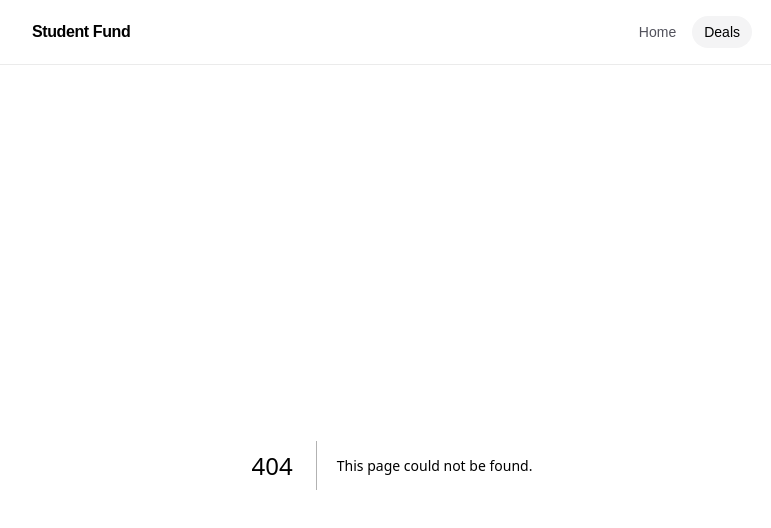
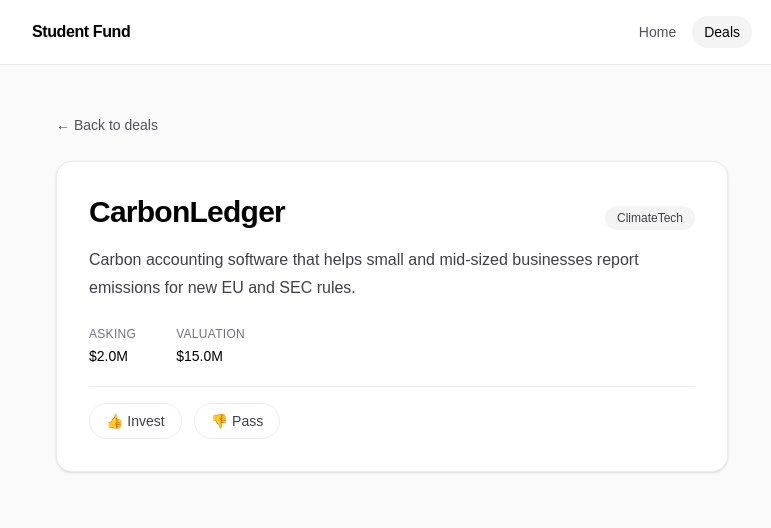
Before and after one commit to Raina-bafna/student-fund, a Next.js app: page /deals/carbonledger in a window 1280 px wide. Before the commit this address had no page. Shown: the top 528 px of the page, without its empty margins (248-1019 px from the left). Built offline with nearby package versions, Linux system fonts and the light colour scheme.

Commit message:
feat: add deal detail page at /deals/[id] (#5)

```diff
--- /dev/null
+++ b/app/deals/[id]/page.tsx
@@ -0,0 +1,73 @@
+import Link from "next/link";
+import { notFound } from "next/navigation";
+import { deals, formatMoney } from "@/lib/deals";
+import VoteButtons from "../vote-buttons";
+
+/**
+ * Detail page for one startup pitch.
+ *
+ * The folder name `[id]` is a Next.js dynamic route — visiting
+ * `/deals/freshgrocer` runs this page with `id === "freshgrocer"`.
+ *
+ * In this version of Next.js, `params` is a Promise we have to await.
+ */
+export default async function DealDetailPage({
+  params,
+}: {
+  params: Promise<{ id: string }>;
+}) {
+  const { id } = await params;
+  const deal = deals.find((d) => d.id === id);
+
+  // If the URL doesn't match any known deal, show the 404 page.
+  if (!deal) notFound();
+
+  return (
+    <main className="min-h-screen bg-zinc-50 px-6 py-12 dark:bg-black">
+      <div className="mx-auto max-w-2xl">
+        <Link
+          href="/deals"
+          className="text-sm text-zinc-600 hover:text-black dark:text-zinc-400 dark:hover:text-zinc-50"
+        >
+          ← Back to deals
+        </Link>
+
+        <div className="mt-6 rounded-2xl border border-black/[.08] bg-white p-8 shadow-sm dark:border-white/[.145] dark:bg-zinc-950">
+          <div className="flex items-baseline justify-between gap-4">
+            <h1 className="text-3xl font-semibold tracking-tight text-black dark:text-zinc-50">
+              {deal.name}
+            </h1>
+            <span className="rounded-full bg-zinc-100 px-3 py-1 text-xs font-medium text-zinc-700 dark:bg-zinc-800 dark:text-zinc-300">
+              {deal.sector}
+            </span>
+          </div>
+
+          <p className="mt-4 text-base leading-7 text-zinc-700 dark:text-zinc-300">
+            {deal.description}
+          </p>
+
+          <dl className="mt-6 flex gap-10 text-sm">
+            <div>
+              <dt className="text-xs uppercase tracking-wide text-zinc-500">
+                Asking
+              </dt>
+              <dd className="mt-1 font-medium text-black dark:text-zinc-50">
+                {formatMoney(deal.askAmount)}
+              </dd>
+            </div>
+            <div>
+              <dt className="text-xs uppercase tracking-wide text-zinc-500">
+                Valuation
+              </dt>
+              <dd className="mt-1 font-medium text-black dark:text-zinc-50">
+                {formatMoney(deal.valuation)}
+              </dd>
+            </div>
+          </dl>
+
+          <VoteButtons dealId={deal.id} />
+        </div>
+      </div>
+    </main>
+  );
+}
--- a/app/deals/page.tsx
+++ b/app/deals/page.tsx
@@ -1,3 +1,4 @@
+import Link from "next/link";
 import { deals, formatMoney } from "@/lib/deals";
 import VoteButtons from "./vote-buttons";
 import VoteTally from "./vote-tally";
@@ -30,7 +31,12 @@ export default function DealsPage() {
             >
               <div className="flex items-baseline justify-between gap-4">
                 <h2 className="text-xl font-semibold text-black dark:text-zinc-50">
-                  {deal.name}
+                  <Link
+                    href={`/deals/${deal.id}`}
+                    className="hover:underline"
+                  >
+                    {deal.name}
+                  </Link>
                 </h2>
                 <span className="rounded-full bg-zinc-100 px-3 py-1 text-xs font-medium text-zinc-700 dark:bg-zinc-800 dark:text-zinc-300">
                   {deal.sector}
```
